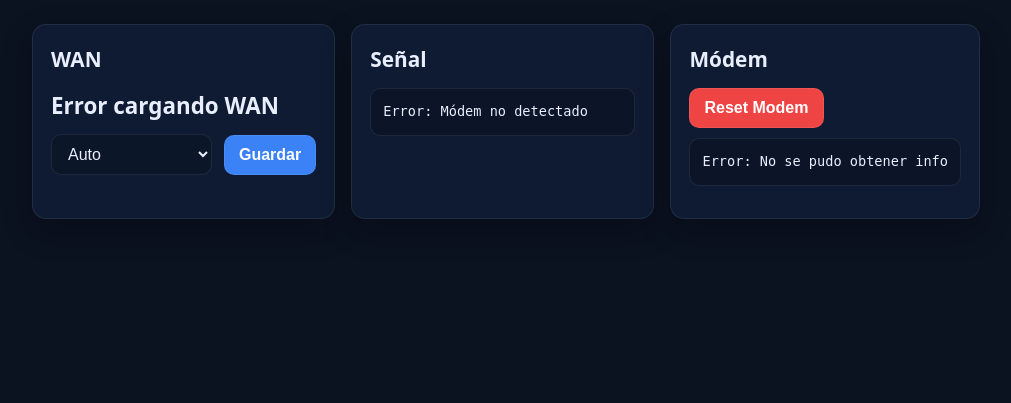
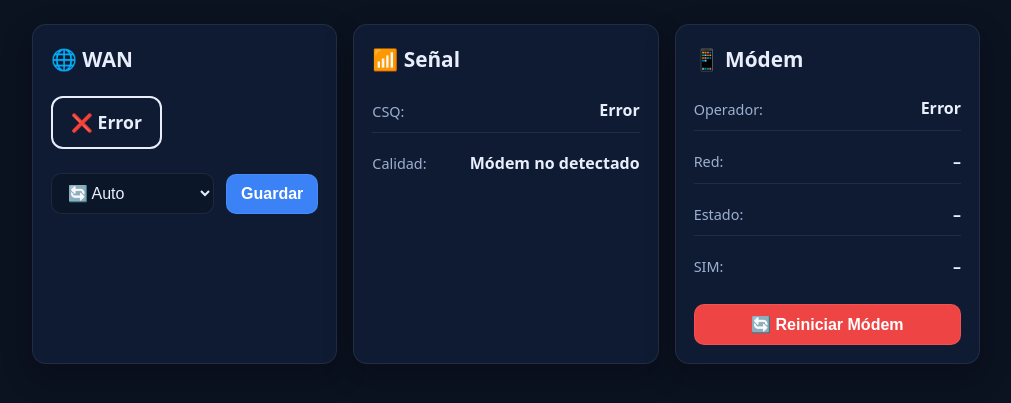
Before and after one commit to Tinex3/RPI_Router_4G, a Flask app: template templates/dashboard.html in a window 1280 px wide. Shown: the part 57-460 px from the top of the page, without its empty margins (134-1145 px from the left). Run offline with Flask 3, Linux system fonts and the light colour scheme; the template is opened without the code that fills it, so the values that code supplies are empty.

Commit message:
UI/UX: Dashboard moderno con badges, medidor de señal visual e info estructurada

```diff
--- a/static/css/style.css
+++ b/static/css/style.css
@@ -97,3 +97,79 @@ label{display:block;margin:10px 0 6px;color:var(--muted);font-size:.92rem}
 .flash{margin-bottom:14px}
 .flash-item{padding:10px 12px;border-radius:10px;margin-bottom:8px;background:rgba(255,255,255,.06)}
 .flash-item.error{background:rgba(239,68,68,.15); color: #fca5a5;}
+
+/* Status badge */
+.status-badge{
+  display:inline-block;
+  padding:10px 18px;
+  border-radius:12px;
+  font-weight:700;
+  font-size:1.1rem;
+  margin:8px 0;
+  border:2px solid;
+}
+.status-badge.status-lte{
+  background:rgba(34,197,94,.1);
+  color:#22c55e;
+  border-color:#22c55e;
+}
+.status-badge.status-eth{
+  background:rgba(59,130,246,.1);
+  color:#3b82f6;
+  border-color:#3b82f6;
+}
+.status-badge.status-down{
+  background:rgba(239,68,68,.1);
+  color:#ef4444;
+  border-color:#ef4444;
+}
+
+/* Info list */
+.info-list{
+  display:flex;
+  flex-direction:column;
+  gap:10px;
+  margin-top:10px;
+}
+.info-item{
+  display:flex;
+  justify-content:space-between;
+  align-items:center;
+  padding:8px 0;
+  border-bottom:1px solid var(--border);
+}
+.info-item:last-child{border-bottom:none}
+.info-item .label{
+  color:var(--muted);
+  font-size:.9rem;
+  font-weight:500;
+}
+.info-item .value{
+  color:var(--text);
+  font-weight:600;
+  text-align:right;
+}
+
+/* Signal meter */
+.signal-meter{margin:14px 0}
+.meter-bar{
+  height:26px;
+  background:rgba(0,0,0,.3);
+  border-radius:13px;
+  overflow:hidden;
+  position:relative;
+}
+.meter-fill{
+  height:100%;
+  background:#0f0;
+  transition:width .3s ease;
+  border-radius:13px;
+  box-shadow:0 0 12px currentColor;
+}
+.meter-label{
+  text-align:center;
+  margin-top:6px;
+  font-weight:700;
+  color:var(--muted);
+  font-size:.9rem;
+}
--- a/static/js/dashboard.js
+++ b/static/js/dashboard.js
@@ -1,24 +1,51 @@
 async function load() {
+  // WAN Status
   try {
     const wan = await (await fetch("/api/wan")).json();
-    document.getElementById("wanStatus").innerText = `${wan.active} (mode: ${wan.mode})`;
+    const statusEl = document.getElementById("wanStatus");
+    const statusText = wan.active === "down" ? "⚠️ Desconectado" :
+                       wan.active === "eth" ? "🔌 Ethernet" :
+                       wan.active === "lte" ? "📡 LTE" : wan.active;
+    statusEl.textContent = statusText;
+    statusEl.className = `status-badge status-${wan.active}`;
     document.getElementById("wanMode").value = wan.mode;
   } catch (e) {
-    document.getElementById("wanStatus").innerText = "Error cargando WAN";
+    document.getElementById("wanStatus").textContent = "❌ Error";
   }
 
+  // Signal
   try {
     const sig = await (await fetch("/api/signal")).json();
-    document.getElementById("signal").innerText = JSON.stringify(sig, null, 2);
+    document.getElementById("csq").textContent = sig.csq || "N/A";
+    document.getElementById("qcsq").textContent = sig.qcsq || "N/A";
+
+    // Signal strength bar
+    const csqMatch = sig.csq?.match(/(\d+)\/31/);
+    if (csqMatch) {
+      const strength = parseInt(csqMatch[1]);
+      const percent = Math.round((strength / 31) * 100);
+      const color = strength >= 20 ? "#0f0" : strength >= 10 ? "#ff0" : "#f00";
+      document.getElementById("signalStrength").innerHTML = `
+        <div class="meter-bar">
+          <div class="meter-fill" style="width: ${percent}%; background: ${color};"></div>
+        </div>
+        <div class="meter-label">${percent}%</div>
+      `;
+    }
   } catch (e) {
-    document.getElementById("signal").innerText = "Error: Módem no detectado";
+    document.getElementById("csq").textContent = "Error";
+    document.getElementById("qcsq").textContent = "Módem no detectado";
   }
 
+  // Modem Info
   try {
     const info = await (await fetch("/api/modem/info")).json();
-    document.getElementById("modem").innerText = JSON.stringify(info, null, 2);
+    document.getElementById("operator").textContent = info.operator || "N/A";
+    document.getElementById("network").textContent = info.network || "N/A";
+    document.getElementById("registration").textContent = info.registration || "N/A";
+    document.getElementById("sim").textContent = info.sim || "N/A";
   } catch (e) {
-    document.getElementById("modem").innerText = "Error: No se pudo obtener info";
+    document.getElementById("operator").textContent = "Error";
   }
 }
 
--- a/templates/dashboard.html
+++ b/templates/dashboard.html
@@ -2,27 +2,54 @@
 {% block content %}
 <div class="grid">
   <div class="card">
-    <h2>WAN</h2>
-    <div id="wanStatus" class="big">–</div>
-    <div class="row">
+    <h2>🌐 WAN</h2>
+    <div id="wanStatus" class="status-badge">–</div>
+    <div class="row" style="margin-top: 16px;">
       <select id="wanMode" class="input">
-        <option value="auto">Auto</option>
-        <option value="eth">Ethernet</option>
-        <option value="lte">LTE</option>
+        <option value="auto">🔄 Auto</option>
+        <option value="eth">🔌 Ethernet</option>
+        <option value="lte">📡 LTE</option>
       </select>
       <button class="btn" onclick="saveWan()">Guardar</button>
     </div>
   </div>
 
   <div class="card">
-    <h2>Señal</h2>
-    <pre id="signal" class="pre">Cargando…</pre>
+    <h2>📶 Señal</h2>
+    <div id="signalStrength" class="signal-meter"></div>
+    <div id="signalDetails" class="info-list">
+      <div class="info-item">
+        <span class="label">CSQ:</span>
+        <span id="csq" class="value">–</span>
+      </div>
+      <div class="info-item">
+        <span class="label">Calidad:</span>
+        <span id="qcsq" class="value">–</span>
+      </div>
+    </div>
   </div>
 
   <div class="card">
-    <h2>Módem</h2>
-    <button class="btn danger" onclick="resetModem()">Reset Modem</button>
-    <pre id="modem" class="pre">Cargando…</pre>
+    <h2>📱 Módem</h2>
+    <div id="modemInfo" class="info-list">
+      <div class="info-item">
+        <span class="label">Operador:</span>
+        <span id="operator" class="value">–</span>
+      </div>
+      <div class="info-item">
+        <span class="label">Red:</span>
+        <span id="network" class="value">–</span>
+      </div>
+      <div class="info-item">
+        <span class="label">Estado:</span>
+        <span id="registration" class="value">–</span>
+      </div>
+      <div class="info-item">
+        <span class="label">SIM:</span>
+        <span id="sim" class="value">–</span>
+      </div>
+    </div>
+    <button class="btn danger" onclick="resetModem()" style="margin-top: 16px; width: 100%;">🔄 Reiniciar Módem</button>
   </div>
 </div>
 
```
